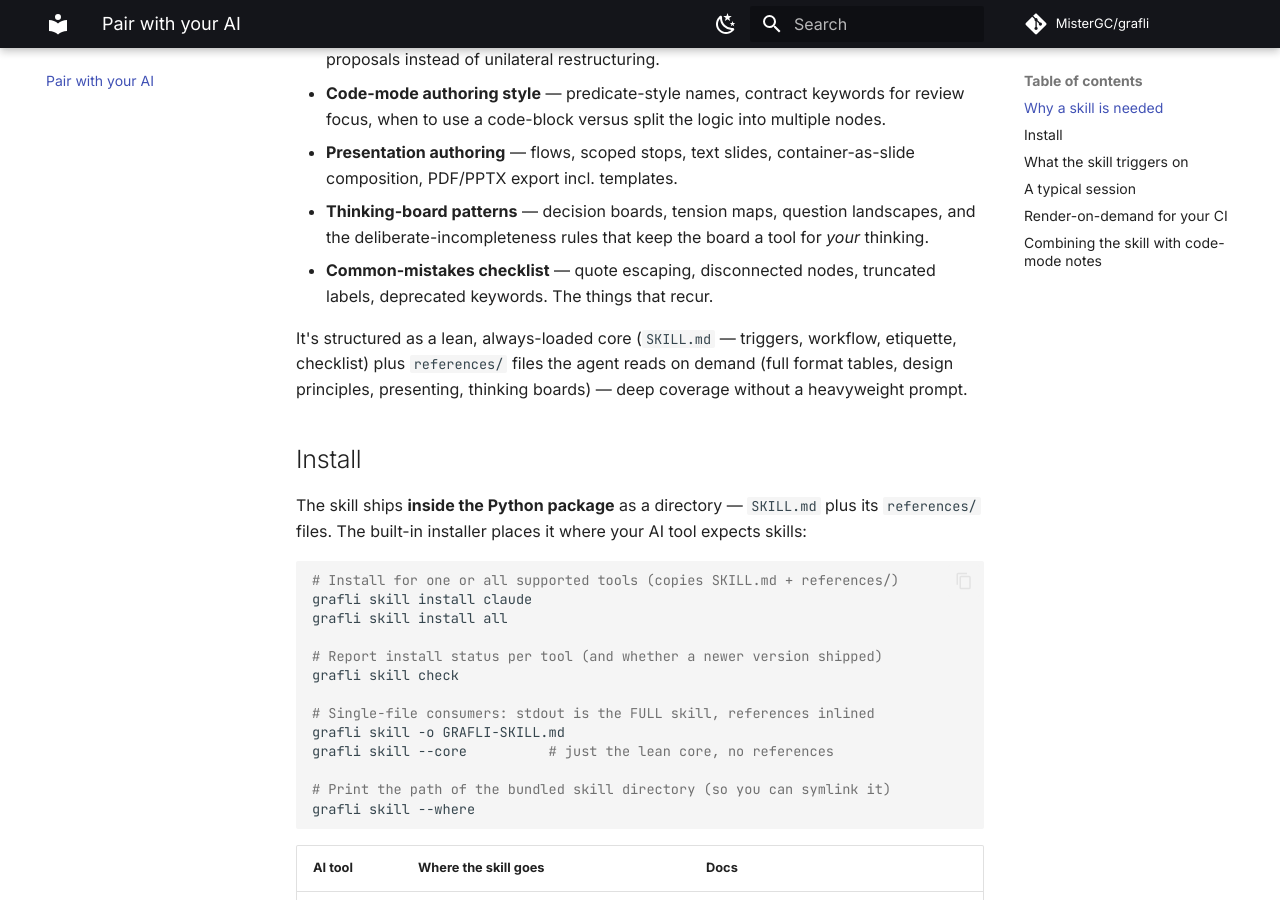
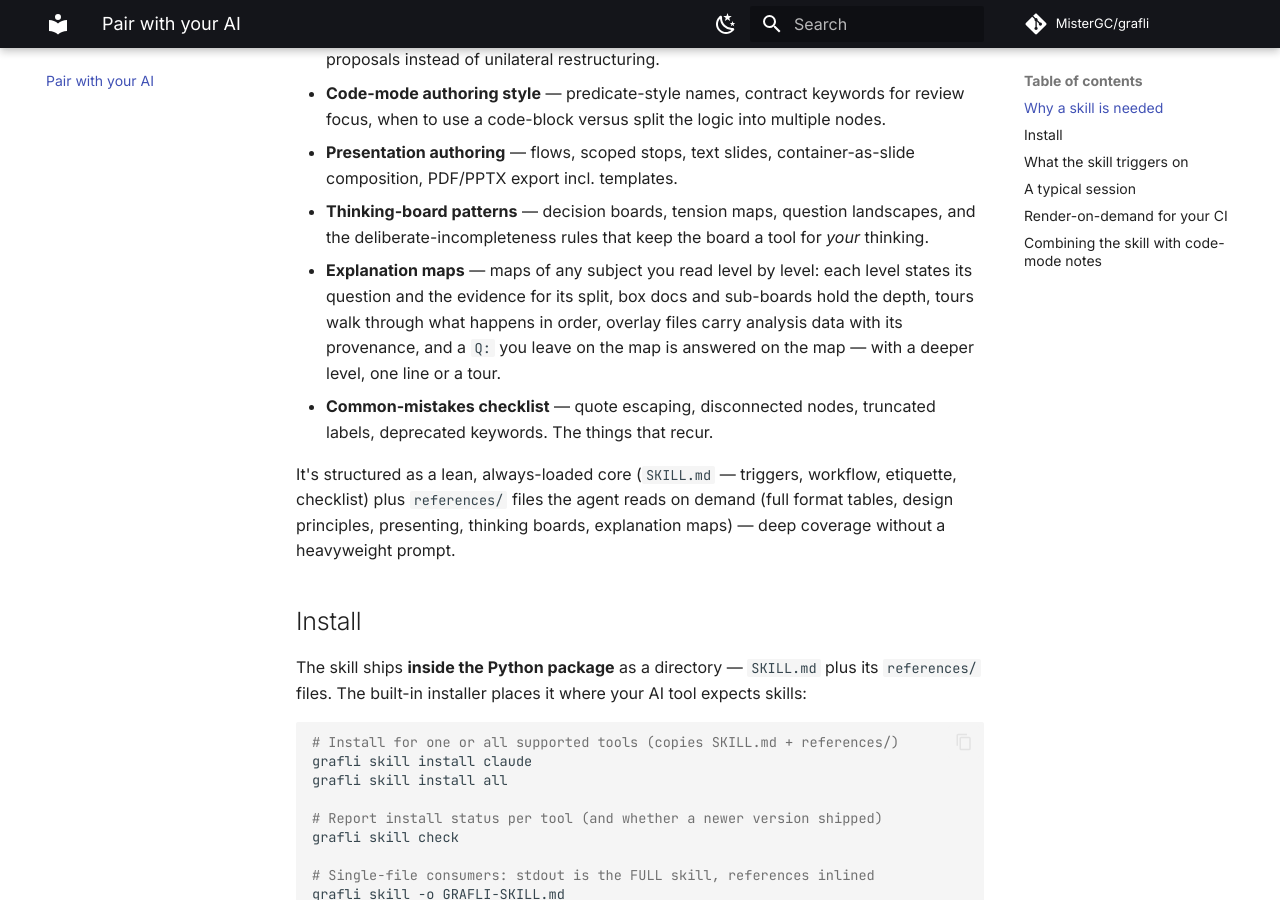
Before and after one commit to MisterGC/grafli, an MkDocs documentation site: the page built from docs/ai.md, in a window 1280 px wide and 900 px high, scrolled down 1078 px. Built offline with MkDocs 1.6.1 and Material for MkDocs 9.7.7, drawn with Linux system fonts in a browser that asks for light colours; comment, search, counter and statistics services are not loaded; some of the changed text lies outside the part shown.

Commit message:
Document explanation maps in the AI guide and the changelog

```diff
--- a/docs/ai.md
+++ b/docs/ai.md
@@ -36,13 +36,19 @@ The skill gives the agent:
 - **Thinking-board patterns** — decision boards, tension maps,
   question landscapes, and the deliberate-incompleteness rules that
   keep the board a tool for *your* thinking.
+- **Explanation maps** — maps of any subject you read level by level:
+  each level states its question and the evidence for its split, box
+  docs and sub-boards hold the depth, tours walk through what happens
+  in order, overlay files carry analysis data with its provenance, and
+  a `Q:` you leave on the map is answered on the map — with a deeper
+  level, one line or a tour.
 - **Common-mistakes checklist** — quote escaping, disconnected nodes,
   truncated labels, deprecated keywords. The things that recur.
 
 It's structured as a lean, always-loaded core (`SKILL.md` — triggers,
 workflow, etiquette, checklist) plus `references/` files the agent
 reads on demand (full format tables, design principles, presenting,
-thinking boards) — deep coverage without a heavyweight prompt.
+thinking boards, explanation maps) — deep coverage without a heavyweight prompt.
 
 ## Install
 
@@ -101,6 +107,12 @@ through X", "weigh the options", "map out the unknowns" — the moments a
 human explainer would walk to a whiteboard. The agent then authors a
 board that structures the problem (a decision board, a tension map, a
 question landscape) rather than one that documents a system.
+
+It activates when you want to **understand, learn, explain or review a
+subject on a map** — "map this codebase so I can understand it", "help
+me learn X level by level". The agent builds an explanation map: an
+overview whose parts you enter with <kbd>g</kbd><kbd>d</kbd>, tours
+across its levels, and answers to the `Q:` notes you leave on it.
 
 It does **not** activate on generic "review this code", "explain this
 function", or "summarize this module" requests unless the user also
```
Also changed, not shown: CHANGELOG.md (+12 -0 lines).
